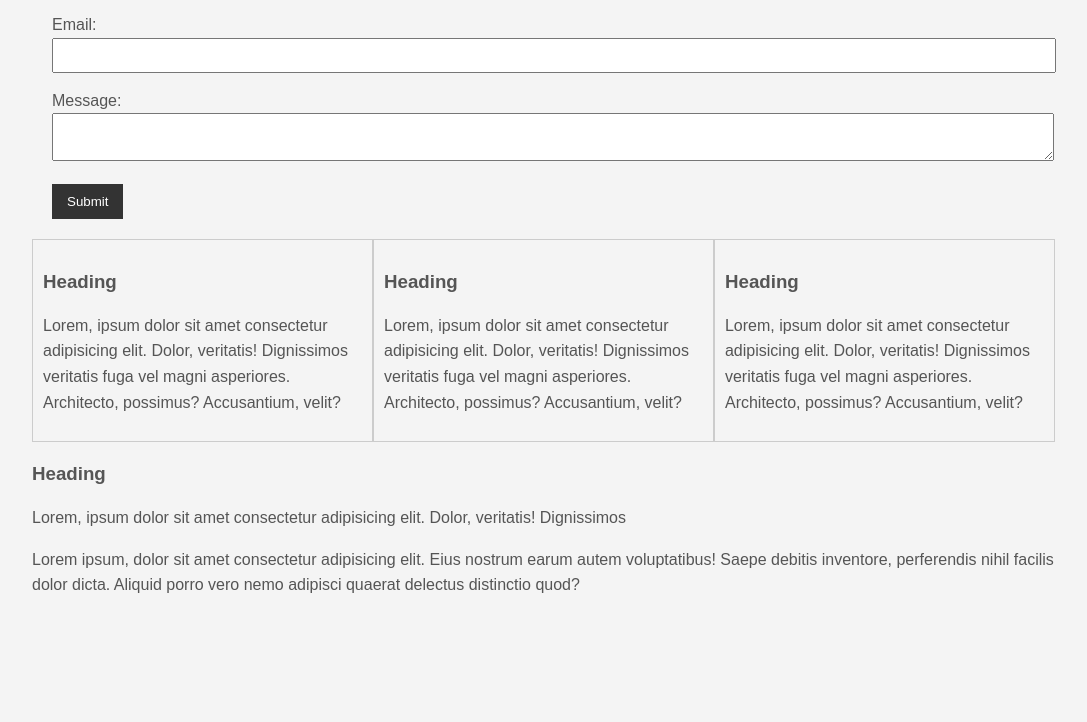
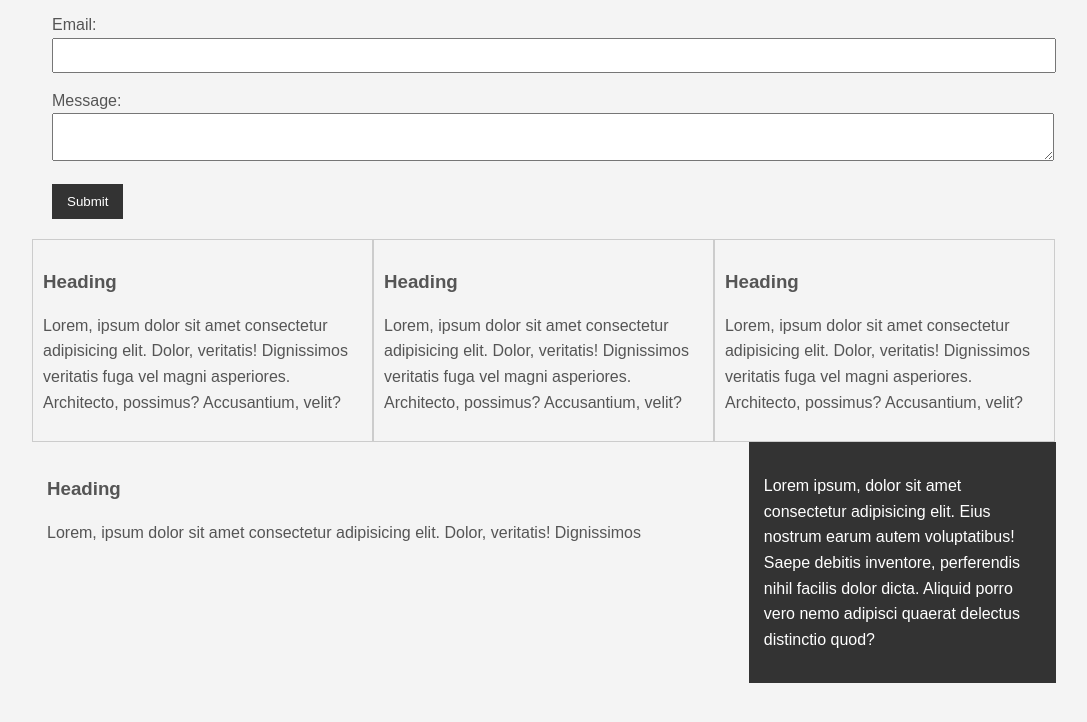
Before and after one commit to elpsycongr003/Css-cheat-sheet, a plain HTML site: page CSS cheat sheet/index.html in a window 1280 px wide. Shown: the part 854-1576 px from the top of the page, without its empty margins (96-1183 px from the left). Drawn offline with Linux system fonts and the light colour scheme.

Commit message:
finished heading and sidebar, using style+float

```diff
--- a/CSS cheat sheet/CSS/style.css
+++ b/CSS cheat sheet/CSS/style.css
@@ -147,3 +147,19 @@ a:visited{
     padding: 10px;
     box-sizing: border-box;
 }
+
+#main-block{
+    float: left;
+    width: 70%;
+    padding: 15px;
+    box-sizing: border-box;
+}
+
+#sidebar{
+    float: right;
+    width: 30%;
+    background-color: #333;
+    color: #fff;
+    padding: 15px;
+    box-sizing: border-box;
+}
```
